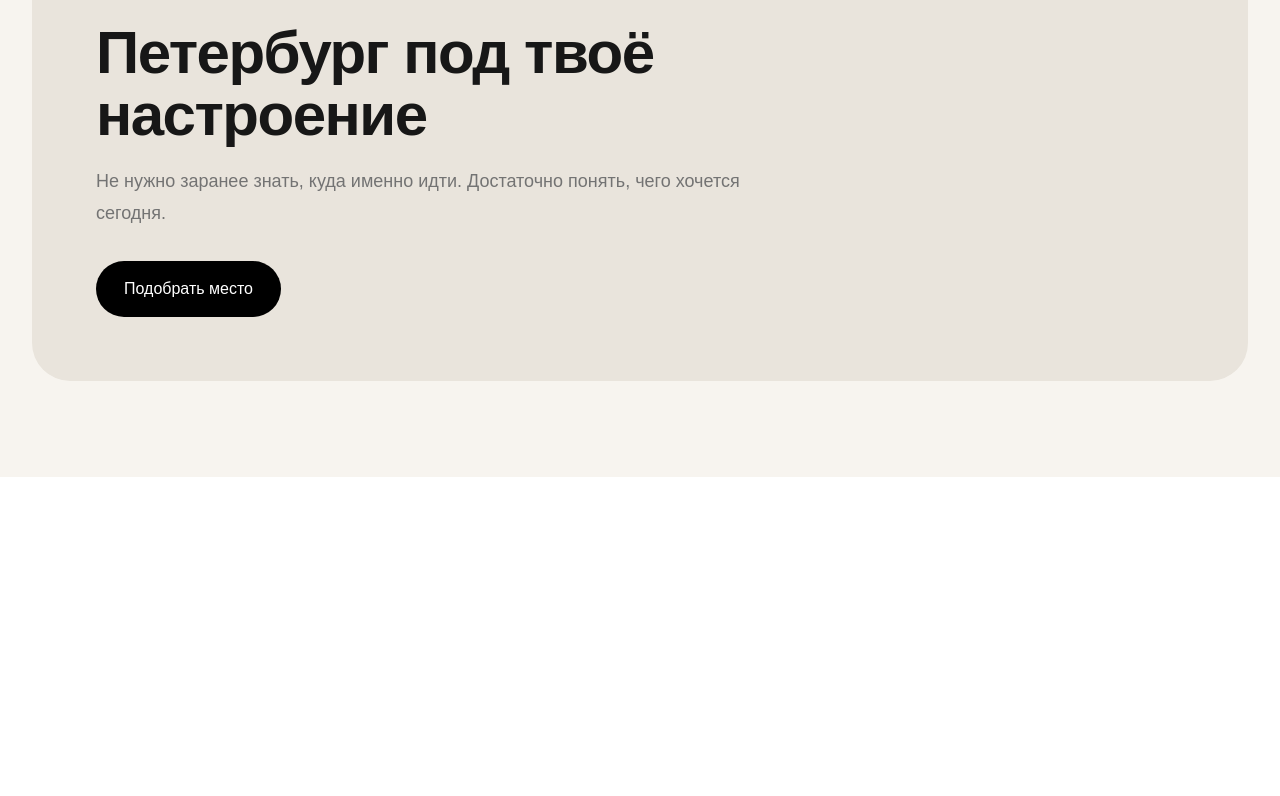
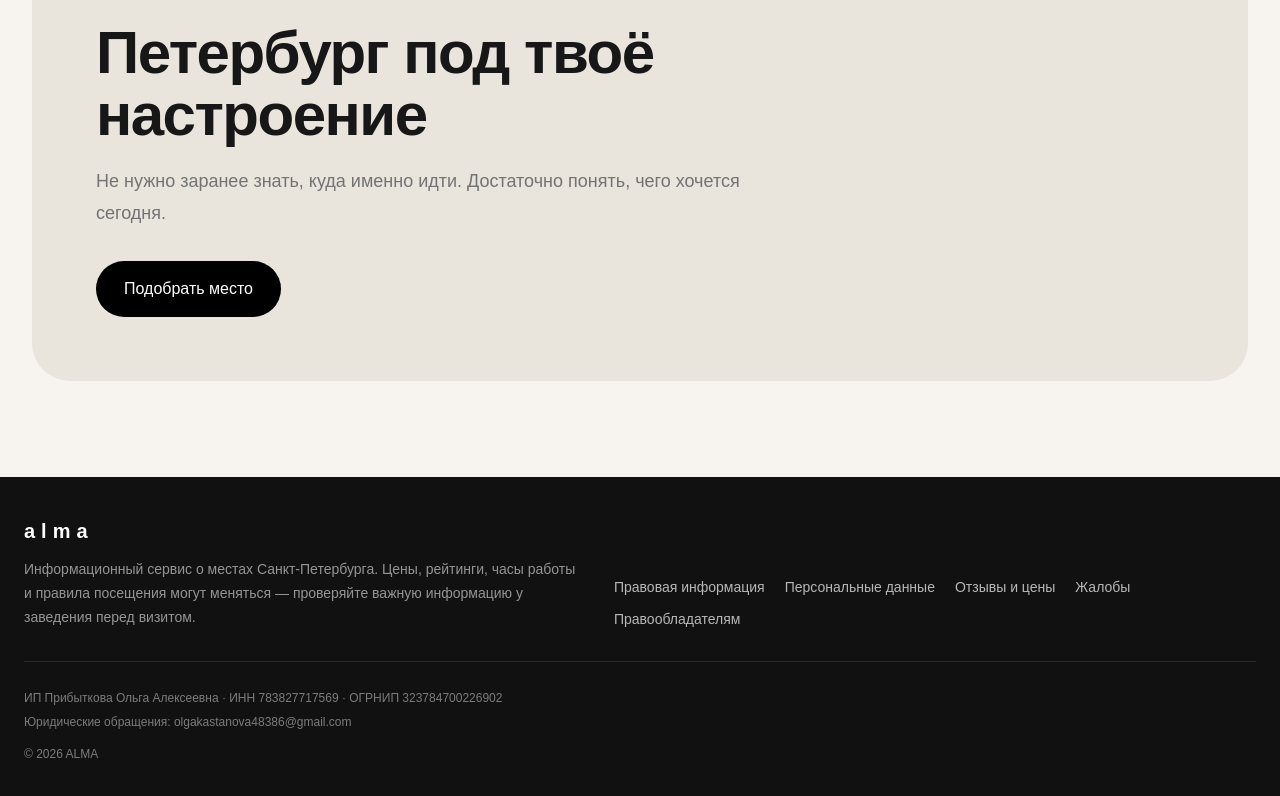
Before and after one commit to olgakastanova48386-dotcom/alma, a Next.js app: page / in a window 1280 px wide. Shown: the part 2946-3742 px from the top of the page. Before the commit the page ends 3423 px from the top, so only its background shows below. Built offline with nearby package versions, Linux system fonts and the light colour scheme; no server answers.

Commit message:
Add map search and legal footer to app shell

```diff
--- a/app/layout.tsx
+++ b/app/layout.tsx
@@ -2,6 +2,8 @@ import type { Metadata } from "next";
 import { Geist, Geist_Mono } from "next/font/google";
 import Header from "@/components/Header";
 import DogFriendlyMapEnhancer from "@/components/DogFriendlyMapEnhancer";
+import MapSearchEnhancer from "@/components/MapSearchEnhancer";
+import LegalFooter from "@/components/LegalFooter";
 import "./globals.css";
 
 const geistSans = Geist({
@@ -30,10 +32,12 @@ export default function RootLayout({
       lang="ru"
       className={`${geistSans.variable} ${geistMono.variable} h-full antialiased`}
     >
-      <body className="min-h-full">
+      <body className="min-h-full flex flex-col">
         <Header />
         <DogFriendlyMapEnhancer />
-        {children}
+        <MapSearchEnhancer />
+        <div className="flex-1">{children}</div>
+        <LegalFooter />
       </body>
     </html>
   );
```
